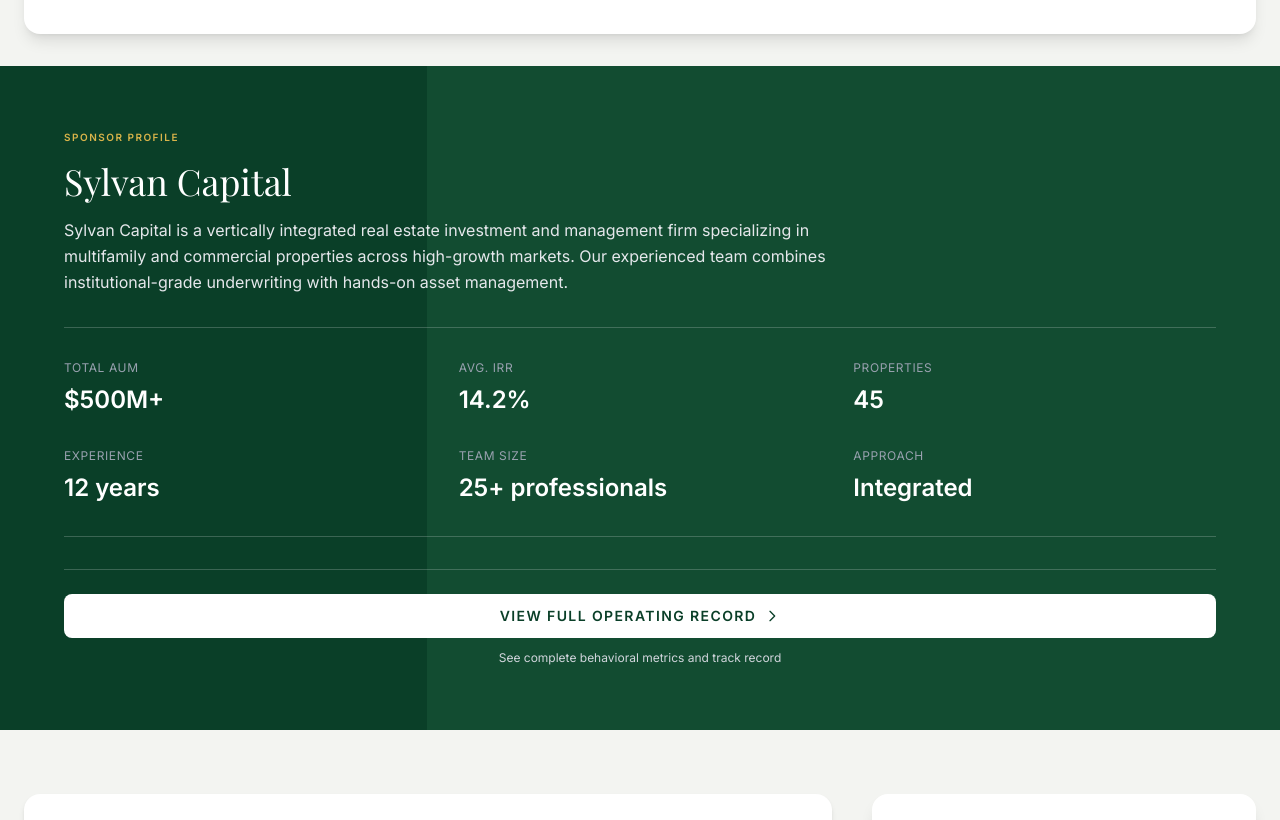
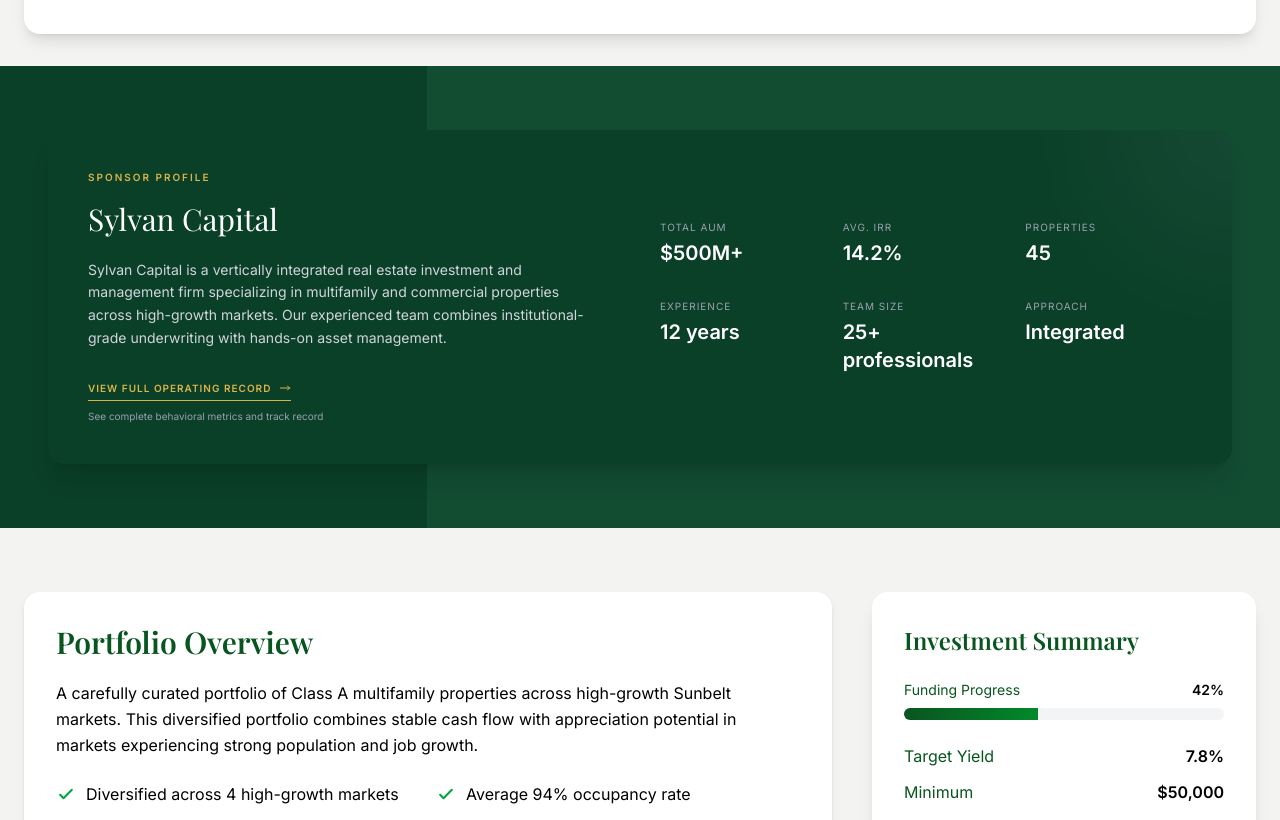
Before and after one commit to Glynac-AI/Sylvian-website, a Next.js app: page /offerings/1 in a window 1280 px wide. Shown: the part 1120-1940 px from the top of the page. Built offline with nearby package versions, Linux system fonts and the light colour scheme.

Commit message:
updated SponserProfile

```diff
--- a/components/offerings/SponsorProfile.tsx
+++ b/components/offerings/SponsorProfile.tsx
@@ -24,62 +24,74 @@ export default function SponsorProfile({ sponsorProfile }: SponsorProfileProps)
             initial={{ opacity: 0, y: 20 }}
             animate={{ opacity: 1, y: 0 }}
             transition={{ duration: 0.6, delay: 0.12 }}
-            className="max-w-6xl mx-auto"
+            className="w-full"
         >
-            <div className="mb-8">
-                <p className="text-[#D9B44A] font-bold text-[10px] uppercase tracking-[0.15em] mb-4">Sponsor Profile</p>
-                <h2 className="text-3xl lg:text-4xl font-serif text-white mb-4">{sponsorProfile.name}</h2>
-                <p className="text-base text-gray-200 leading-relaxed max-w-3xl">
+            <div className="bg-[#0A3F28] rounded-2xl p-8 lg:p-10 shadow-xl text-white relative overflow-hidden">
+                {/* Decorative background element */}
+                <div className="absolute top-0 right-0 w-64 h-64 bg-white/5 rounded-full -translate-y-1/2 translate-x-1/2 blur-3xl pointer-events-none"></div>
+
+                <div className="relative z-10">
+                    <div className="grid lg:grid-cols-2 gap-10 items-center">
+                        {/* Left: Identity */}
+                        <div>
+                            <span className="text-[#D9B44A] font-bold text-[10px] uppercase tracking-[0.2em] mb-4 block">
+                                Sponsor Profile
+                            </span>
+                            <h2 className="text-3xl font-serif mb-5 leading-tight">
+                                {sponsorProfile.name}
+                            </h2>
+                            <p className="text-gray-300 text-sm leading-relaxed mb-6 max-w-lg">
                                 {sponsorProfile.description}
+                            </p>
+
+                            <Link href="/sponsors/1">
+                                <button className="inline-flex items-center gap-2 border-b border-[#D9B44A] pb-1 text-[10px] font-bold uppercase tracking-widest text-[#D9B44A] hover:text-white hover:border-white transition-colors">
+                                    View Full Operating Record
+                                    <svg className="w-3 h-3" fill="none" viewBox="0 0 24 24" stroke="currentColor">
+                                        <path strokeLinecap="round" strokeLinejoin="round" strokeWidth={2} d="M17 8l4 4m0 0l-4 4m4-4H3" />
+                                    </svg>
+                                </button>
+                            </Link>
+                            <p className="text-[10px] text-gray-400 mt-2">
+                                See complete behavioral metrics and track record
                             </p>
                         </div>
 
-            {/* Clean Metrics Grid */}
-            <div className="grid grid-cols-2 md:grid-cols-3 gap-8 mb-8 py-8 border-y border-white/20">
+                        {/* Right: Metrics */}
+                        <div className="grid grid-cols-2 sm:grid-cols-3 gap-y-8 gap-x-4">
                             <div>
-                    <p className="text-xs text-gray-400 uppercase tracking-wider mb-2">Total AUM</p>
-                    <p className="text-2xl font-semibold text-white">{sponsorProfile.totalAUM}</p>
+                                <p className="text-[10px] text-gray-400 uppercase tracking-widest mb-1">Total AUM</p>
+                                <p className="text-xl font-semibold text-white">{sponsorProfile.totalAUM}</p>
                             </div>
 
                             <div>
-                    <p className="text-xs text-gray-400 uppercase tracking-wider mb-2">Avg. IRR</p>
-                    <p className="text-2xl font-semibold text-white">{sponsorProfile.historicalPerformance.split(': ')[1]}</p>
+                                <p className="text-[10px] text-gray-400 uppercase tracking-widest mb-1">Avg. IRR</p>
+                                <p className="text-xl font-semibold text-white">{sponsorProfile.historicalPerformance.split(': ')[1]}</p>
                             </div>
 
                             <div>
-                    <p className="text-xs text-gray-400 uppercase tracking-wider mb-2">Properties</p>
-                    <p className="text-2xl font-semibold text-white">{sponsorProfile.propertiesManaged}</p>
+                                <p className="text-[10px] text-gray-400 uppercase tracking-widest mb-1">Properties</p>
+                                <p className="text-xl font-semibold text-white">{sponsorProfile.propertiesManaged}</p>
                             </div>
 
                             <div>
-                    <p className="text-xs text-gray-400 uppercase tracking-wider mb-2">Experience</p>
-                    <p className="text-2xl font-semibold text-white">{sponsorProfile.yearsInBusiness} years</p>
+                                <p className="text-[10px] text-gray-400 uppercase tracking-widest mb-1">Experience</p>
+                                {/* UPDATED: "years" is now white and matches the text size of the number */}
+                                <p className="text-xl font-semibold text-white">{sponsorProfile.yearsInBusiness} years</p>
                             </div>
 
                             <div>
-                    <p className="text-xs text-gray-400 uppercase tracking-wider mb-2">Team Size</p>
-                    <p className="text-2xl font-semibold text-white">{sponsorProfile.teamSize}</p>
+                                <p className="text-[10px] text-gray-400 uppercase tracking-widest mb-1">Team Size</p>
+                                <p className="text-xl font-semibold text-white">{sponsorProfile.teamSize}</p>
                             </div>
 
                             <div>
-                    <p className="text-xs text-gray-400 uppercase tracking-wider mb-2">Approach</p>
-                    <p className="text-2xl font-semibold text-white">Integrated</p>
+                                <p className="text-[10px] text-gray-400 uppercase tracking-widest mb-1">Approach</p>
+                                <p className="text-xl font-semibold text-white">Integrated</p>
                             </div>
                         </div>
-
-            {/* Link to Full Sponsor Profile */}
-            <div className="pt-6 border-t border-white/20">
-                <Link href="/sponsors/1">
-                    <button className="w-full bg-white text-[#0A3F28] py-3 px-6 rounded-lg font-semibold text-sm uppercase tracking-widest hover:shadow-lg transition-all duration-300 hover:-translate-y-0.5 flex items-center justify-center gap-2">
-                        View Full Operating Record
-                        <svg className="w-4 h-4" fill="none" viewBox="0 0 24 24" stroke="currentColor">
-                            <path strokeLinecap="round" strokeLinejoin="round" strokeWidth={2} d="M9 5l7 7-7 7" />
-                        </svg>
-                    </button>
-                </Link>
-                <p className="text-xs text-center text-gray-300 mt-3">
-                    See complete behavioral metrics and track record
-                </p>
+                    </div>
+                </div>
             </div>
         </motion.div>
     )
```
Lines whose indentation alone changed are shown as unchanged.
